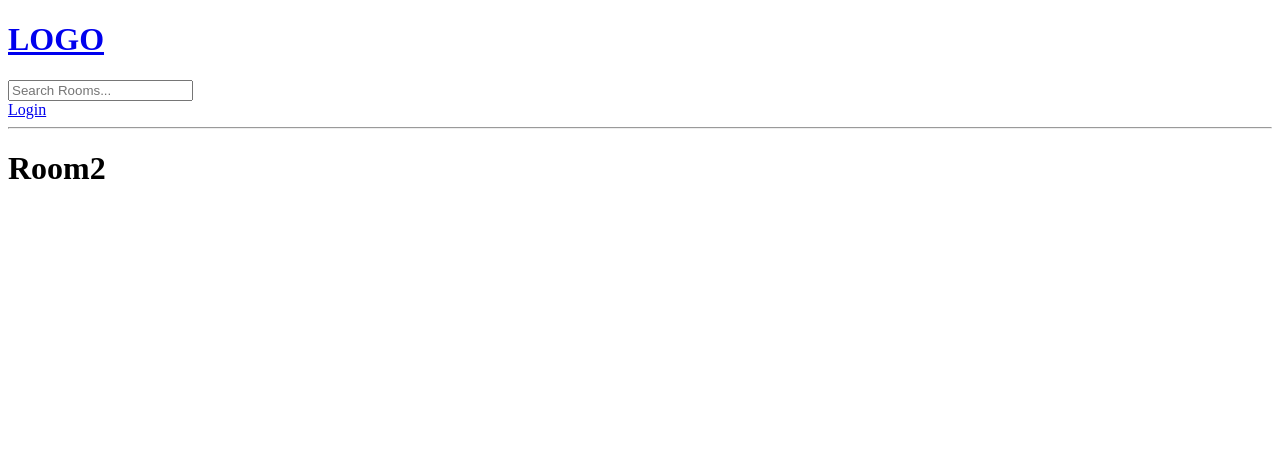
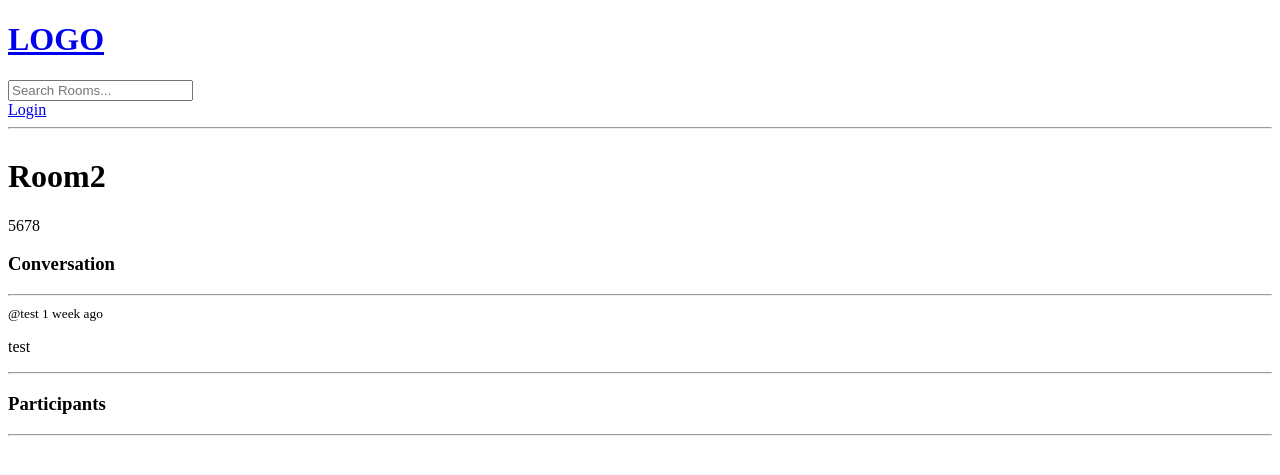
Before and after one commit to tabbott703/Django, a Django app: page /room/2 in a window 1280 px wide. Shown: the top 475 px of the page. Run offline with Django 5.2, Linux system fonts and the light colour scheme; data comes from the database, SQL or seed files in the repository; both versions use the stored data as it was after the commit; data that the repository does not hold is empty.

Commit message:
Chat room

```diff
--- a/project1/base/models.py
+++ b/project1/base/models.py
@@ -15,7 +15,7 @@ class Room(models.Model):
     topic = models.ForeignKey(Topic, on_delete=models.SET_NULL, null=True)
     name = models.CharField(max_length=200)
     description = models.TextField(null = True, blank=True)
-    #participants =
+    participants = models.ManyToManyField(User, related_name='participants', blank=True)
     updated = models.DateTimeField(auto_now=True)
     created = models.DateTimeField(auto_now_add=True)
 
--- a/project1/base/templates/base/room.html
+++ b/project1/base/templates/base/room.html
@@ -1,7 +1,54 @@
 {% extends 'main.html' %}
 
 {% block content %}
+
+<style>
+    .room-container {
+        display: grid;
+        grid-template-columns: 3fr 1fr;
+    }
+</style>
+
+<div class="room-container"></div>
+
 <h1>{{room.name}}</h1>
 
+<p>{{room.description}}</p>
+
+<div class="comment-wrapper">
+    <h3>Conversation</h3>
+    <hr>
+
+    {% for message in room_messages %}
+    <div>
+        {% if request.user == message.user %}
+        <a href="{% url 'delete-message' message.id %}">Delete</a>
+        {% endif %}
+        <small>@{{message.user}} {{message.created|timesince}} ago </small>
+        <p>{{message.body}}</p>
+        <hr>
+    </div>
+    {% endfor %}
+</div>
+{% if request.user.is_authenticated %}
+<div class="comment-form">
+    <form method="POST" action="">
+        {% csrf_token %}
+        <input type="text" name="body" placeholder="Write you message here..." />
+    </form>
+</div>
+{% endif %}
+<div>
+    <h3>Participants</h3>
+    <hr>
+
+    {% for user in participants %}
+    <div>
+        <p>@{{user.username}}</p>
+    </div>
+    {% endfor %}
+</div>
+
+</div>
 
 {% endblock %}
--- a/project1/base/views.py
+++ b/project1/base/views.py
@@ -6,7 +6,7 @@ from django.contrib.auth.decorators import login_required
 from django.contrib.auth.models import User
 from django.contrib.auth.forms import UserCreationForm
 from django.http import HttpResponse
-from .models import Room, Topic
+from .models import Room, Topic, Message
 from .forms import RoomForm
 
 # Create your views here.
@@ -81,8 +81,22 @@ def home(request):
 
 def room(request, pk):
     room = Room.objects.get(id=pk)
-    context = {'room': room}
+    room_messages = room.message_set.all()
+    participants = room.participants.all()
+
+    if request.method == 'POST':
+        message = Message.objects.create(
+            user=request.user,
+            room=room,
+            body=request.POST.get('body')
+        )
+        room.participants.add(request.user)
+        return redirect('room', pk=room.id)
+
+    context = {'room': room, 'room_messages': room_messages,
+               'participants': participants}
     return render(request, 'base/room.html', context)
+
 
 @login_required(login_url='login')
 def createRoom(request):
@@ -119,3 +133,14 @@ def deleteRoom(request, pk):
         room.delete()
         return redirect('home')
     return render(request, 'base/delete.html', {'obj': room})
+@login_required(login_url='login')
+def deleteMessage(request, pk):
+    message = Message.objects.get(id=pk)
+
+    if request.user != message.user:
+        return HttpResponse('Your are not allowed here!!')
+
+    if request.method == 'POST':
+        message.delete()
+        return redirect('home')
+    return render(request, 'base/delete.html', {'obj': message})
```
Also changed, not shown: project1/db.sqlite3.
